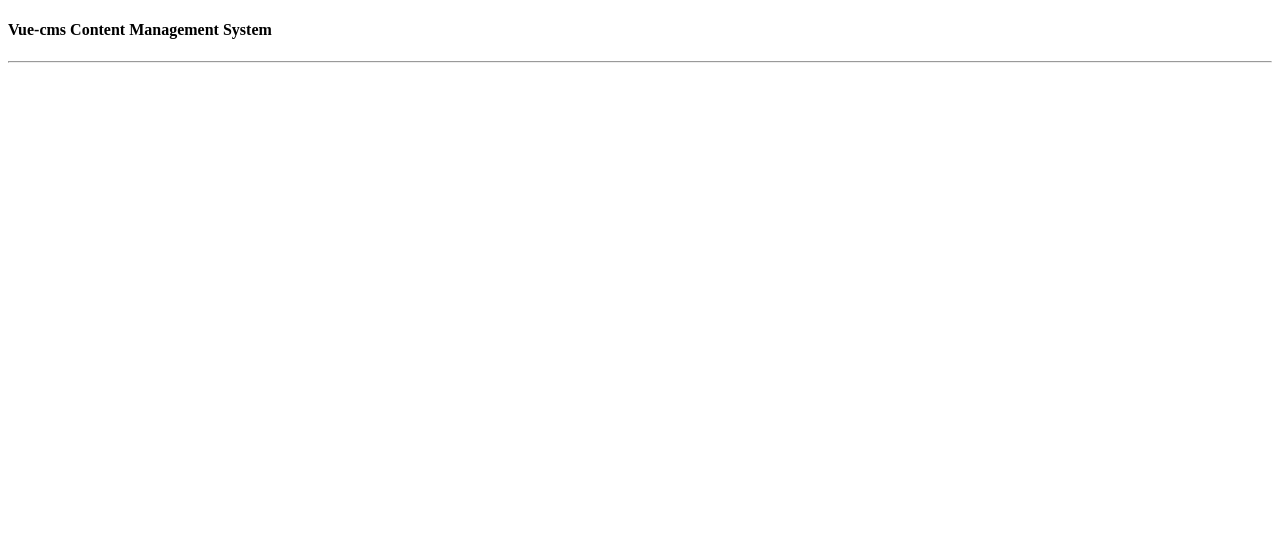
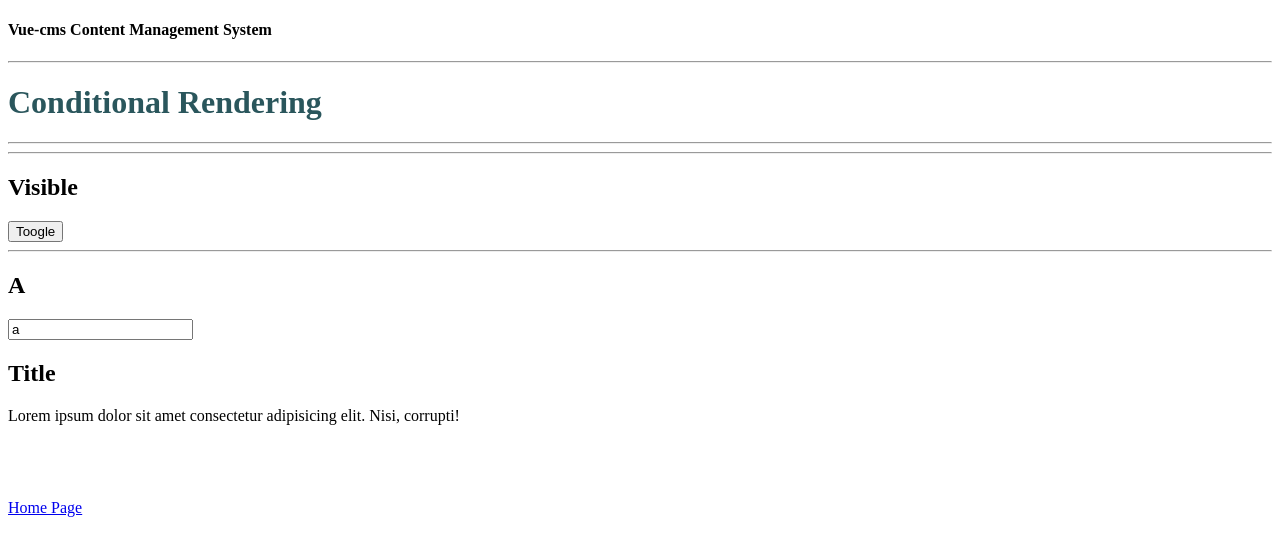
Before and after one commit to Maria-Liabikhova/vue-cms, a Vue app: page /CondRendering in a window 1280 px wide. Shown: the top 556 px of the page. Built offline with nearby package versions, Linux system fonts and the light colour scheme.

Commit message:
add: CondRendering page

```diff
--- a/src/pages/Bindings.vue
+++ b/src/pages/Bindings.vue
@@ -19,8 +19,6 @@ export default {
     return {
       info: "Initial value "
     }
-  },
-  methods: {
   }
 }
 </script>
--- /dev/null
+++ b/src/pages/CondRendering.vue
@@ -0,0 +1,39 @@
+<template>
+  <div>
+    <h1>Conditional Rendering</h1>
+    <hr>
+    <hr>
+    <!-- <h2 v-if="isVisible">Visible</h2>
+    <h2 v-else>Invisible</h2> -->
+    <h2 v-show="isVisible">Visible</h2>
+    <h2 v-show="!isVisible">Invisible</h2>
+    <button @click="isVisible = !isVisible">Toogle</button>
+    <hr>
+    <h2 v-if="char === 'a'">A</h2>
+    <h2 v-else-if="char === 'b'">B</h2>
+    <h2 v-else-if="char === 'c'">C</h2>
+    <h2 v-else>Not Match</h2>
+    <input type="text" v-model="char">
+    <template v-if="isVisible">
+      <h2>Title</h2>
+      <p>Lorem ipsum dolor sit amet consectetur adipisicing elit. Nisi, corrupti!</p>
+    </template>
+    <template v-else>
+      <h2 style="color: red">Title</h2>
+      <p style="color: red">Lorem ipsum dolor sit amet consectetur adipisicing elit. Nisi, corrupti!</p>
+    </template>
+    <br><router-link class="home-link" to="/">Home Page</router-link>
+  </div>
+</template>
+
+<script>
+export default {
+  name: 'CondRendering',
+  data() {
+    return {
+      isVisible: true,
+      char: 'a'
+    }
+  }
+}
+</script>
--- a/src/pages/Home.vue
+++ b/src/pages/Home.vue
@@ -8,5 +8,6 @@
     <router-link to="/EventModifiers">Event Modifiers</router-link><br>
     <router-link to="/KeyboardModifires">Keyboard Modifiers</router-link><br>
     <router-link to="/Bindings">Two ways data bindings</router-link><br>
+    <router-link to="/CondRendering">Conditional Rendering</router-link><br>
   </div>
 </template>
--- a/src/router/index.js
+++ b/src/router/index.js
@@ -29,6 +29,10 @@ const routes = [
     path: "/Bindings",
     component: () => import('../pages/Bindings.vue'),
   },
+  {
+    path: "/CondRendering",
+    component: () => import('../pages/CondRendering.vue'),
+  },
   // {
   //   path: "/about",
   //   name: "About",
```
